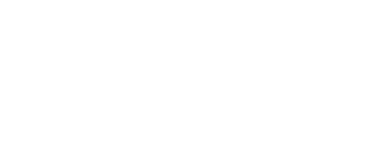
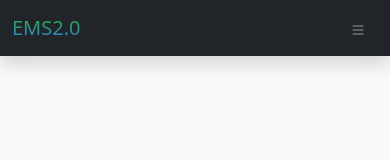
Before and after one commit to CharanNaga/EMS-Project, a plain HTML site: page dash.html in a window 390 px wide. Drawn offline with nearby package versions, Linux system fonts and the light colour scheme.

Commit message:
Modified dash.html to create navbar & brand logo with relevant styling

```diff
--- a/dash.html
+++ b/dash.html
@@ -1,12 +1,41 @@
 <!DOCTYPE html>
 <html lang="en">
+
 <head>
     <meta charset="UTF-8">
     <meta name="viewport" content="width=device-width, initial-scale=1.0">
     <title>Dash</title>
     <link rel="stylesheet" href="https://cdn.jsdelivr.net/npm/bootstrap@5.2.3/dist/css/bootstrap.min.css">
+    <style>
+        .brand-gradient {
+            background: #2c79dd;
+            background: -webkit-linear-gradient(to top, #2c79dd, #25b62f);
+            background: linear-gradient(to top, #2c79dd, #25b62f);
+            -webkit-background-clip: text;
+            background-clip: text;
+            color: transparent;
+        }
+    </style>
 </head>
-<body>
+
+<body class="bg-light">
+    <!-- Nav -->
+    <nav class="navbar navbar-dark navbar-expand-lg bg-dark shadow small mb-3">
+        <div class="container-fluid">
+            <a href="dash.html" class="navbar-brand">
+                <span class="brand-gradient">EMS2.0</span>
+            </a>
+            <button class="navbar-toggler border-0" type="button" data-bs-toggle="collapse"
+                data-bs-target="#navbarSupportedContent" aria-controls="navbarSupportedContent"
+                aria-expanded="false" aria-label="Toggle navigation">
+                <svg xmlns="http://www.w3.org/2000/svg" width="16" height="16" fill="currentColor" class="bi bi-list" viewBox="0 0 16 16">
+                    <path fill-rule="evenodd" d="M2.5 12a.5.5 0 0 1 .5-.5h10a.5.5 0 0 1 0 1H3a.5.5 0 0 1-.5-.5m0-4a.5.5 0 0 1 .5-.5h10a.5.5 0 0 1 0 1H3a.5.5 0 0 1-.5-.5m0-4a.5.5 0 0 1 .5-.5h10a.5.5 0 0 1 0 1H3a.5.5 0 0 1-.5-.5"/>
+                </svg>
+            </button>
+        </div>
+    </nav>
+    <!-- Nav -->
     <script src="https://cdn.jsdelivr.net/npm/bootstrap@5.2.3/dist/js/bootstrap.bundle.min.js"></script>
 </body>
+
 </html>
```
